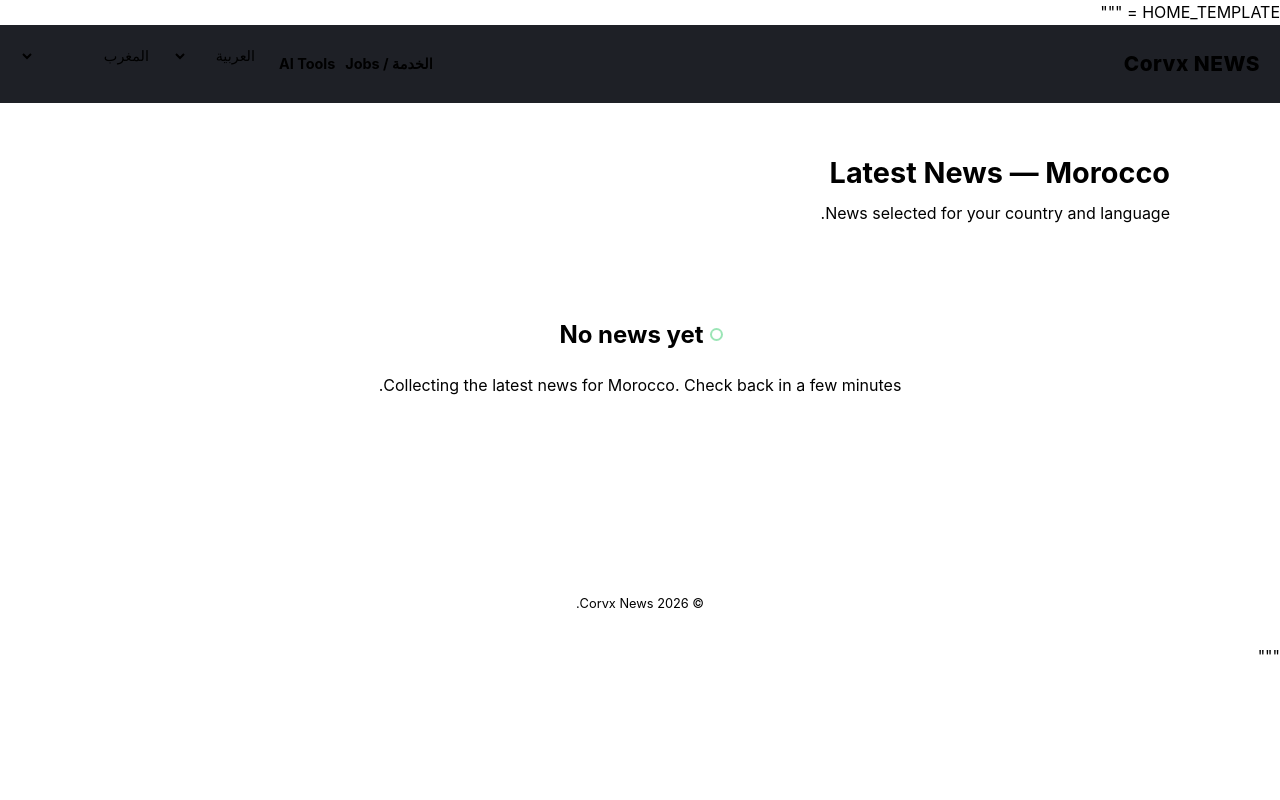
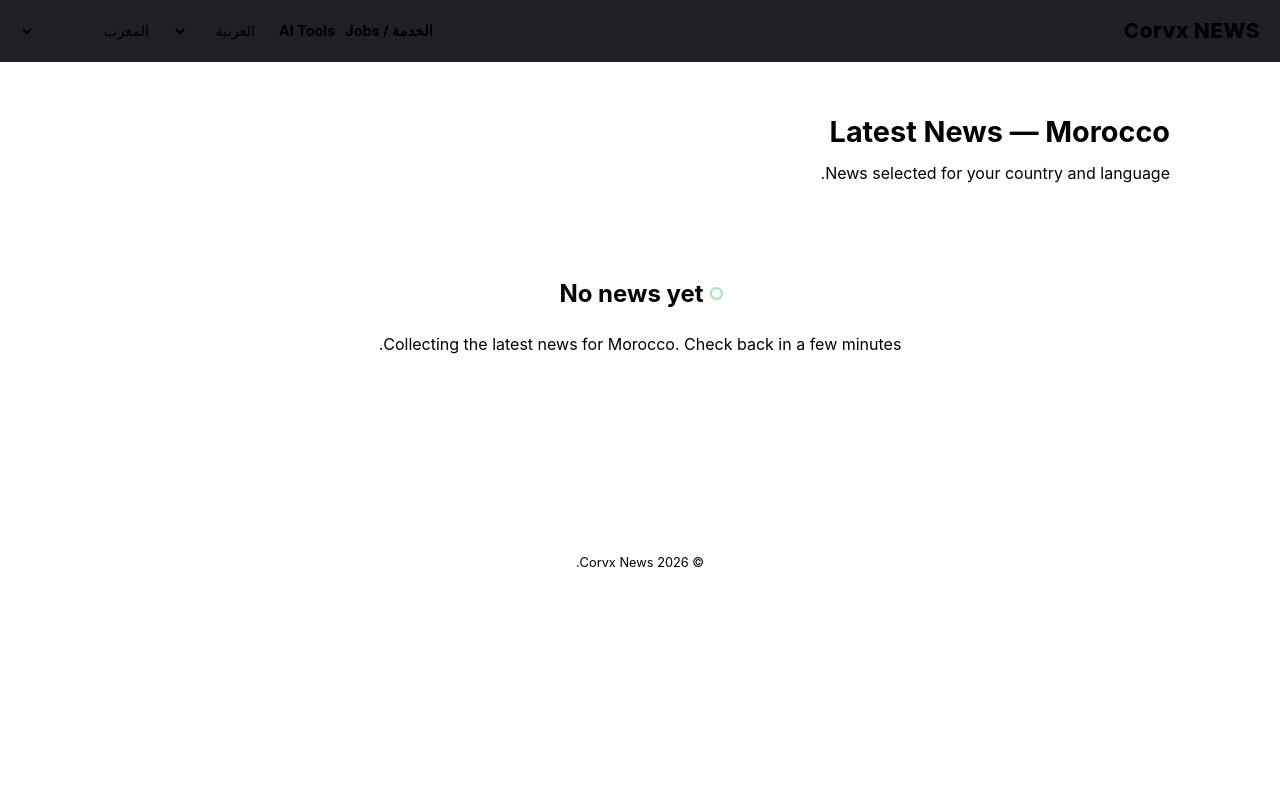
Before and after one commit to Zakaria-Bandadi-dev/corvx, a Flask app: page / in a window 1280 px wide. Run offline with Flask 3, Linux system fonts and the light colour scheme; data that the repository does not hold is empty; some libraries are stand-ins or nearby versions.

Commit message:
Fix HTML template closing tag and formatting

```diff
--- a/templates/home.html
+++ b/templates/home.html
@@ -1,4 +1,4 @@
-HOME_TEMPLATE = """<!DOCTYPE html>
+<!DOCTYPE html>
 <html lang="{{ current_language }}" dir="{{ 'rtl' if current_language == 'ar' else 'ltr' }}">
 <head>
     <meta charset="UTF-8">
@@ -193,4 +193,3 @@ height="0" width="0" style="display:none;visibility:hidden"></iframe></noscript>
 
 </body>
 </html>
-"""
```
